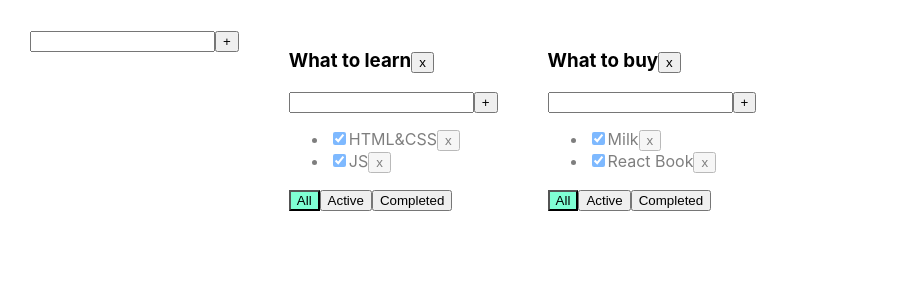
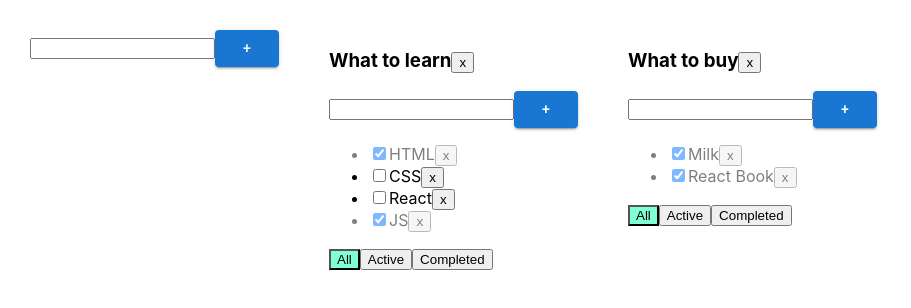
Before and after one commit to buldar/ReTodolist, a React (Create React App) app: page / in a window 1280 px wide. Shown: the top 308 px of the page, without its empty margins (0-911 px from the left). Built offline with nearby package versions, Linux system fonts and the light colour scheme.

Commit message:
first tries use material ui

```diff
--- a/src/AddItemForm.tsx
+++ b/src/AddItemForm.tsx
@@ -1,3 +1,4 @@
+import Button from "@mui/material/Button";
 import React, {ChangeEvent, KeyboardEvent, useState} from "react";
 
 type AddItemFormType = {
@@ -37,7 +38,9 @@ export function AddItemForm(props: AddItemFormType) {
                    onKeyPress={onKeyPressHandler}
                    className={error ? "error" : ""}
             />
-            <button onClick={addItem}>+</button>
+            <Button onClick={addItem}
+                    variant={'contained'}
+                    color={"primary"}>+</Button>
             {error && <div className="error-message">{error}</div>}
         </div>
     )
--- a/src/App.tsx
+++ b/src/App.tsx
@@ -26,7 +26,9 @@ function App() {
 
     let [tasks, setTasks] = useState<TasksStateType>({
         [todolistId1]: [
-            {id: v1(), title: "HTML&CSS", isDone: true},
+            {id: v1(), title: "HTML", isDone: true},
+            {id: v1(), title: "CSS", isDone: false},
+            {id: v1(), title: "React", isDone: false},
             {id: v1(), title: "JS", isDone: true}
         ],
         [todolistId2]: [
@@ -38,7 +40,7 @@ function App() {
 
     function removeTask(id: string, todolistId: string) {
         let todolistTasks = tasks[todolistId];
-        tasks[todolistId] = todolistTasks.filter(t => t.id != id);
+        tasks[todolistId] = todolistTasks.filter(t => t.id !== id);
         setTasks({...tasks});
     }
 
@@ -67,7 +69,7 @@ function App() {
     }
 
     function removeTodolist(id: string) {
-        setTodolists(todolists.filter(tl => tl.id != id));
+        setTodolists(todolists.filter(tl => tl.id !== id));
         delete tasks[id];
         setTasks({...tasks});
     }
--- a/src/EditableSpan.tsx
+++ b/src/EditableSpan.tsx
@@ -1,5 +1,4 @@
 import React, {ChangeEvent, useState} from "react";
-import set = Reflect.set;
 
 type EditableSpanPropsType = {
     title: string
```
Also changed, not shown: package.json (+10 -5 lines), src/Todolist.tsx (+10 -8 lines), 1 other file (tests, documents, lock files or other folders).
